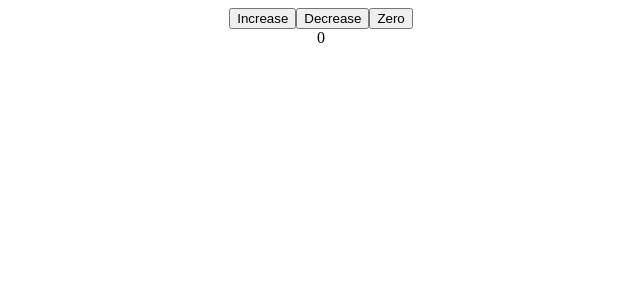
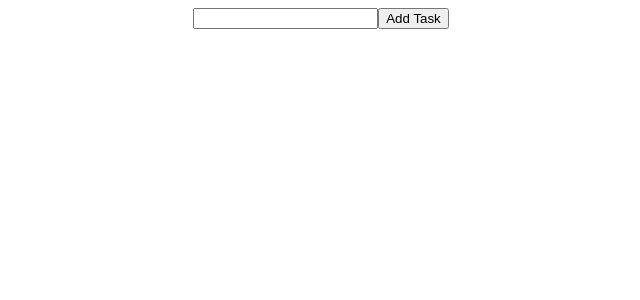
Before and after one commit to RSTCMGZ/LearnReactCourse, a React (Create React App) app: page / in a window 1280 px wide. Shown: the top 300 px of the page, without its empty margins (319-959 px from the left). Built offline with nearby package versions, Linux system fonts and the light colour scheme.

Commit message:
project-finish

```diff
--- a/public/index.html
+++ b/public/index.html
@@ -8,7 +8,11 @@
       name="description"
       content="Web site created using create-react-app"
     />
-
+    <!-- Bootstrap Icon -->
+    <link
+      rel="stylesheet"
+      href="https://cdn.jsdelivr.net/npm/bootstrap-icons@1.11.1/font/bootstrap-icons.css"
+    />
     <title>Learn React</title>
   </head>
   <body>
--- a/src/App.js
+++ b/src/App.js
@@ -1,6 +1,7 @@
 import "./App.css";
 // import { User } from "./User"
 import { useState } from "react"
+import { Task } from "./Task"
 
 
 
@@ -123,5 +124,50 @@ import { useState } from "react"
 //   </div>
 // }
 //! Exaple 8
+function App() {
+  const [todoList, setTodoList] = useState([])
+  const [newTask, setNewTask] = useState("")
 
+
+  const handleChange = (event) => {
+    setNewTask(event.target.value)
+  }
+  const addTask = () => {
+    const task = {
+      id: todoList.length === 0 ? 1 : todoList[todoList.length - 1].id + 1,
+      taskName: newTask,
+      completed: false,
+    }
+    setTodoList([...todoList, task])
+  }
+  const deleteTask = (id) => {
+    setTodoList(todoList.filter((task) => task.id !== id))
+  }
+  const completeTask = (id) => {
+    setTodoList(
+      todoList.map((task) => {
+        if (task.id === id) {
+          return { ...task, completed: true }
+        } else {
+          return task;
+        }
+      })
+    )
+  }
+
+  return (<div className="App">
+    <div className="addTask">
+      <input onChange={handleChange} />
+      <button onClick={addTask}>Add Task</button>
+    </div>
+    <div className="list">
+      {todoList.map((task) => {
+        return <Task taskName={task.taskName} id={task.id}
+          completed={task.completed}
+          deleteTask={deleteTask} completeTask={completeTask} />
+      })}
+    </div>
+  </div>
+  )
+}
 export default App;
--- /dev/null
+++ b/src/Task.js
@@ -0,0 +1,11 @@
+export const Task = (props) => {
+    return (
+        <div style={{ backgroundColor: props.completed ? "green" : "white" }}>
+            <h1>{props.taskName}</h1>
+            <button onClick={() => props.completeTask(props.id)}>Complete</button>
+            <button onClick={() => props.deleteTask(props.id)}>X</button>
+        </div>
+
+    )
+
+}
--- a/src/index.js
+++ b/src/index.js
@@ -1,14 +1,14 @@
 import React from 'react';
 import ReactDOM from 'react-dom/client';
-// import App from './App';
+import App from './App';
 // import Planets from "./planets"
-import Excercise from "./Excercise"
+// import Excercise from "./Excercise"
 
 const root = ReactDOM.createRoot(document.getElementById('root'));
 root.render(
   <React.StrictMode>
-    {/* <App /> */}
-    <Excercise />
+    <App />
+    {/* <Excercise /> */}
     {/* <Planets /> */}
   </React.StrictMode>
 );
```
